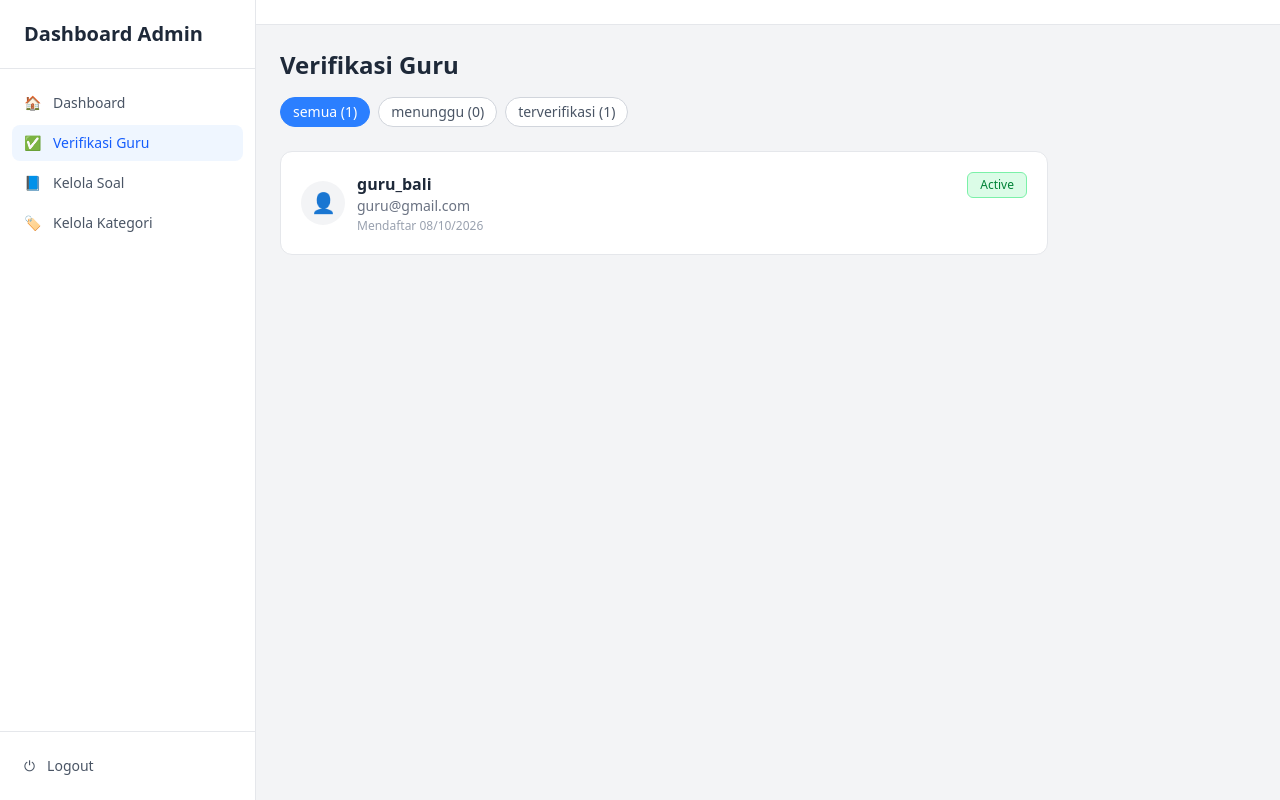
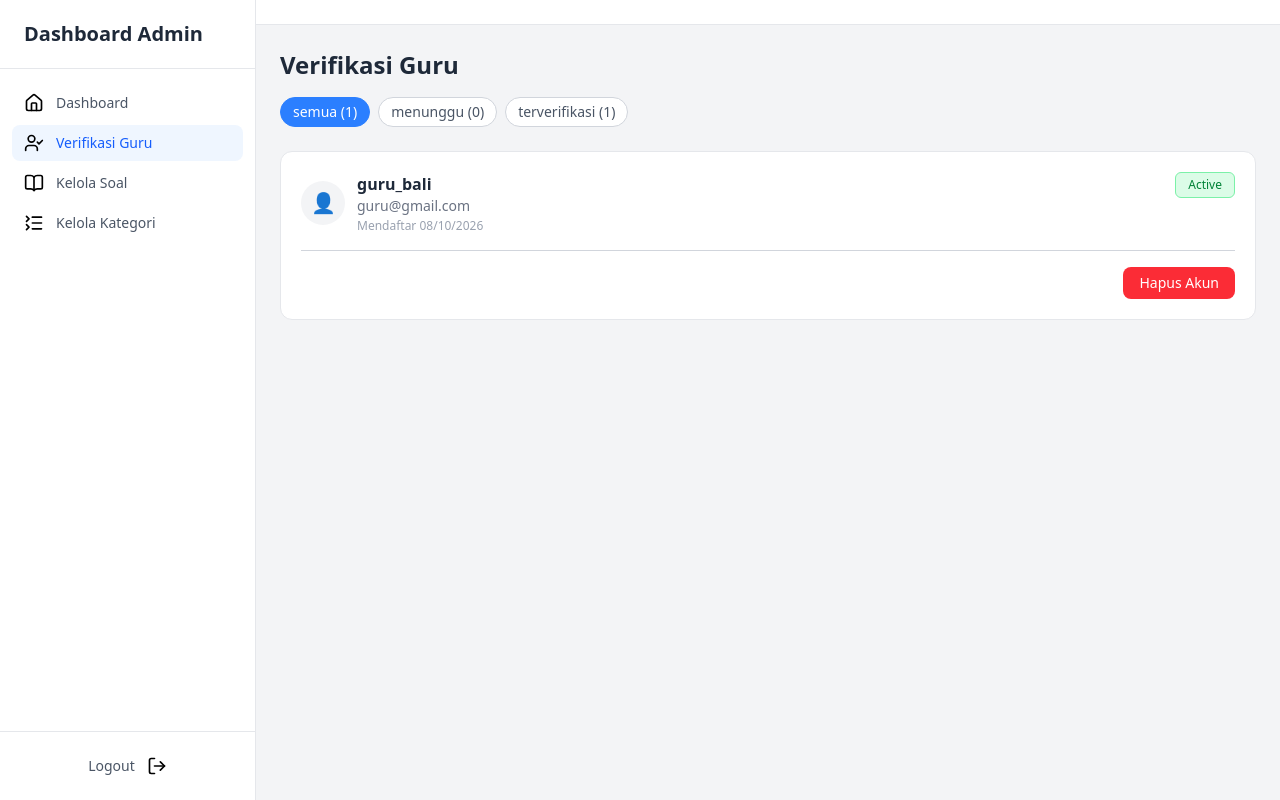
Before and after one commit to SriAndayani/balinese-egrang-battle, a Laravel app: page /admin/verifikasi-guru in a window 1280 px wide. Run offline with Laravel 12, Linux system fonts and the light colour scheme; a user stored in the database is signed in; data comes from the database, SQL or seed files in the repository; style sheets or scripts are compiled from the project's sources.

Commit message:
finishing dashbord admin

```diff
--- a/app/Http/Controllers/Admin/VerifikasiGuruController.php
+++ b/app/Http/Controllers/Admin/VerifikasiGuruController.php
@@ -35,7 +35,6 @@ class VerifikasiGuruController extends Controller
 
     public function terima(User $user)
     {
-        $this->pastikanAdmin();
         abort_if($user->role !== 'guru', 404);
 
         $user->update(['status' => 'active']);
@@ -45,11 +44,20 @@ class VerifikasiGuruController extends Controller
 
     public function tolak(User $user)
     {
-        $this->pastikanAdmin();
         abort_if($user->role !== 'guru', 404);
 
         $user->delete();
 
         return back()->with('success', "Pendaftaran {$user->username} ditolak dan dihapus.");
     }
+
+    public function destroy(User $user)
+    {
+        abort_if($user->role !== 'guru', 404);
+
+        $user->delete();
+
+        return back()->with('success', "Akun {$user->username} berhasil dihapus.");
+    }
+
 }
--- a/resources/views/admin/dashboard.blade.php
+++ b/resources/views/admin/dashboard.blade.php
@@ -11,10 +11,10 @@
 
 @php
     $menus = [
-        ['label' => 'Dashboard',       'icon' => '🏠', 'route' => 'admin.dashboard',         'active' => 'admin.dashboard'],
-        ['label' => 'Verifikasi Guru', 'icon' => '✅', 'route' => 'admin.verifikasi.index',  'active' => 'admin.verifikasi.*'],
-        ['label' => 'Kelola Soal',     'icon' => '📘', 'route' => 'admin.soal.index',        'active' => 'admin.soal.*'],
-        ['label' => 'Kelola Kategori', 'icon' => '🏷️', 'route' => 'admin.kategori.index',    'active' => 'admin.kategori.*'],
+        ['label' => 'Dashboard',       'icon' => 'dashboard.svg', 'route' => 'admin.dashboard',         'active' => 'admin.dashboard'],
+        ['label' => 'Verifikasi Guru', 'icon' => 'user-check.svg', 'route' => 'admin.verifikasi.index',  'active' => 'admin.verifikasi.*'],
+        ['label' => 'Kelola Soal',     'icon' => 'book-open.svg', 'route' => 'admin.soal.index',        'active' => 'admin.soal.*'],
+        ['label' => 'Kelola Kategori', 'icon' => 'category.svg', 'route' => 'admin.kategori.index',    'active' => 'admin.kategori.*'],
     ];
 @endphp
 
@@ -34,7 +34,12 @@
                     <a href="{{ Route::has($menu['route']) ? route($menu['route']) : '#' }}"
                        class="flex items-center gap-3 px-3 py-2 rounded-lg text-sm font-medium
                               {{ request()->routeIs($menu['active']) ? 'bg-blue-50 text-blue-600' : 'text-gray-600 hover:bg-gray-100' }}">
-                        <span>{{ $menu['icon'] }}</span> {{ $menu['label'] }}
+                        <img
+                            src="{{ asset('icons/' . $menu['icon']) }}"
+                            alt=""
+                            class="w-5 h-5 shrink-0"
+                        >
+                        <span>{{ $menu['label'] }}</span>
                     </a>
                 @endforeach
             </nav>
@@ -45,9 +50,14 @@
             <form method="POST" action="{{ route('logout') }}">
                 @csrf
                 <button type="submit"
-                        class="flex items-center gap-3 px-3 py-2 rounded-lg text-sm font-medium
+                        class="flex items-center justify-center gap-3 px-3 py-2 rounded-lg text-sm font-medium
                                text-gray-600 hover:bg-gray-100 w-full text-left">
-                    <span>⏻</span> Logout
+                    <span>Logout</span>
+                    <img
+                        src="{{ asset('icons/logout.svg') }}"
+                        alt="Logout Icon"
+                        class="w-5 h-5"
+                    >
                 </button>
             </form>
         </div>
--- a/resources/views/admin/verifikasi.blade.php
+++ b/resources/views/admin/verifikasi.blade.php
@@ -33,7 +33,7 @@
     </div>
 
     {{-- ============ DAFTAR CARD GURU ============ --}}
-    <div class="mt-6 flex flex-col gap-4 max-w-3xl">
+    <div class="mt-6 flex flex-col gap-4 w-full">
 
         @forelse ($daftarGuru as $guru)
             <div class="bg-white rounded-xl border border-gray-200 p-5">
@@ -92,6 +92,21 @@
                             </button>
                         </form>
                     </div>
+                @else
+                {{-- Guru sudah aktif --}}
+                    <div class="flex justify-end gap-2 mt-4 pt-4 border-t border-gray-300">
+
+                        {{-- Hapus akun guru --}}
+                        <form method="POST" action="{{ route('admin.user.destroy', $guru) }}"
+                              onsubmit="return confirm('Yakin ingin menghapus akun guru {{ $guru->username }}? Tindakan ini tidak dapat dibatalkan.')">
+                            @csrf
+                            <button type="submit"
+                                    class="px-4 py-1.5 rounded-lg text-sm font-medium
+                                           bg-red-500 hover:bg-red-600 text-white transition">
+                                Hapus Akun
+                            </button>
+                        </form>
+                    </div>
                 @endif
             </div>
 
--- a/resources/views/battle/show.blade.php
+++ b/resources/views/battle/show.blade.php
@@ -51,7 +51,7 @@
                         value="{{ old('nama_a') }}"
                         class="w-full bg-white bg-opacity-10
                                border-2 border-blue-400 rounded-xl
-                               px-4 py-3 text-white text-center
+                               px-4 py-3 text-blue-300 text-center
                                text-lg font-semibold placeholder-blue-300
                                focus:outline-none focus:border-white">
                     @error('nama_a')
@@ -76,7 +76,7 @@
                         value="{{ old('nama_b') }}"
                         class="w-full bg-white bg-opacity-10
                                border-2 border-red-400 rounded-xl
-                               px-4 py-3 text-white text-center
+                               px-4 py-3 text-red-300 text-center
                                text-lg font-semibold placeholder-red-300
                                focus:outline-none focus:border-white">
                     @error('nama_b')
--- a/routes/web.php
+++ b/routes/web.php
@@ -46,6 +46,8 @@ Route::middleware(['auth', 'role:admin'])->group(function () {
     ->name('admin.verifikasi.terima');
     Route::post('/admin/verifikasi-guru/{user}/tolak', [VerifikasiGuruController::class, 'tolak'])
     ->name('admin.verifikasi.tolak');
+    Route::post('/admin/user/{user}/hapus', [VerifikasiGuruController::class, 'destroy'])
+    ->name('admin.user.destroy');
 
     //------ KELOLA KATEGORI -------
     Route::get('/admin/kategori', [KategoriController::class, 'index'])
@@ -74,8 +76,15 @@ Route::middleware(['auth', 'role:admin'])->group(function () {
 
 // ROUTE GURU
 Route::middleware(['auth', 'role:guru'])->group(function () {
-        //------ DASHBOARD -------
+    //------ DASHBOARD -------
     Route::get('/guru/dashboard', [GuruController::class, 'dashboard'])->name('guru.dashboard');
+
+    //------ KELOLA ROOM -------
+    Route::get('/guru/room', [VerifikasiGuruController::class, 'index'])
+    ->name('guru.room.index');
+
+    //------ LIHAT HASIL SISWA -------
+
 });
 
 
```
Also changed, not shown: app/Http/Controllers/Dashboard/GuruController.php (+15 -1 lines), app/Http/Controllers/Guru/RoomController.php (added, +11 -0 lines), resources/views/guru/dashboard.blade.php (+90 -5 lines), public/icons/book-open.svg (added), public/icons/category.svg (added), public/icons/chart.svg (added), public/icons/dashboard.svg (added), public/icons/logout.svg (added), public/icons/room.svg (added), public/icons/user-check.svg (added).
